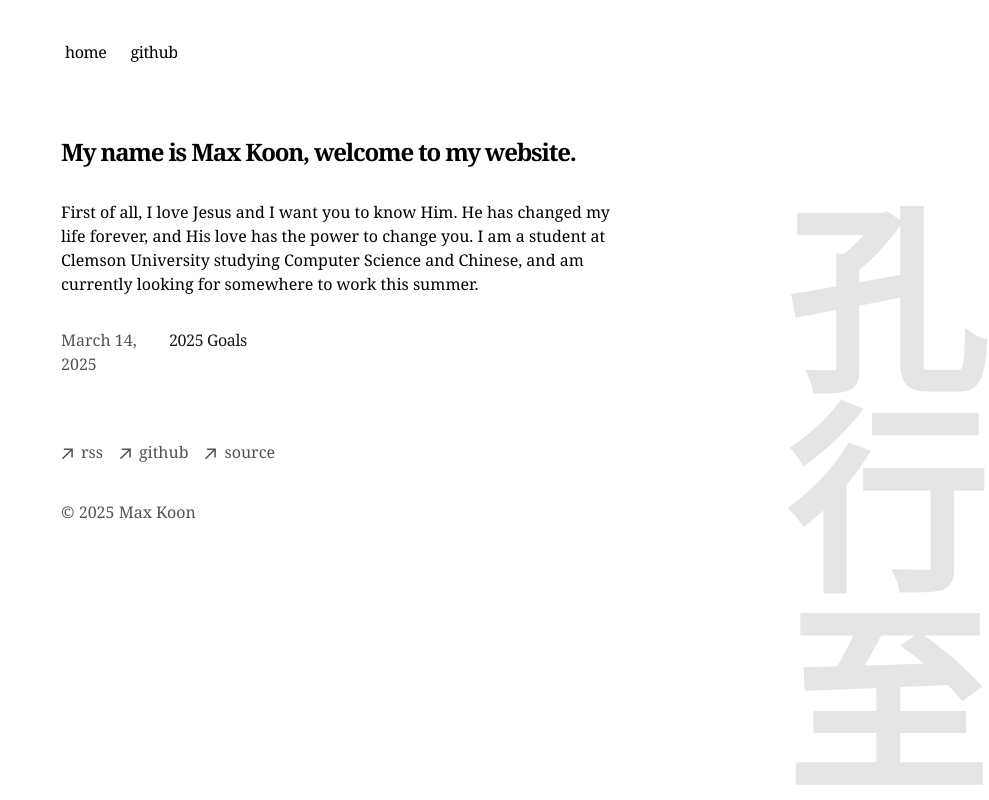
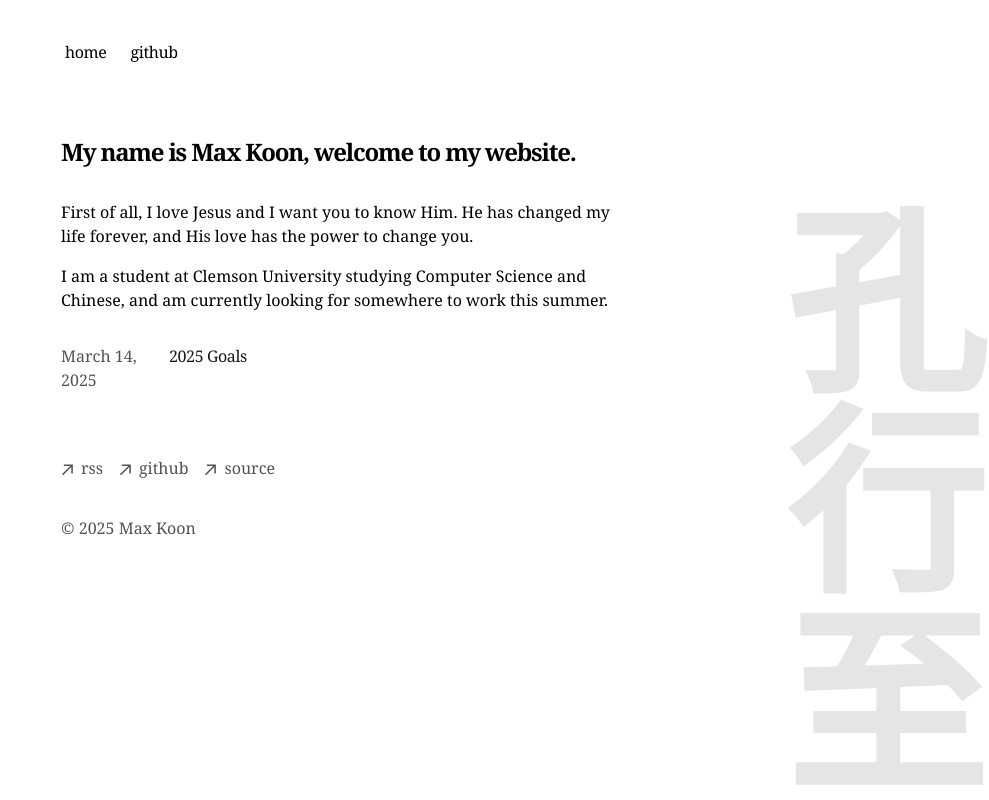
Before and after one commit to k2on/site, a Next.js app: page / in a window 1280 px wide. Shown: the whole page, without its empty margins (291-1280 px from the left). Built offline with nearby package versions, Linux system fonts and the light colour scheme.

Commit message:
Update page.tsx

```diff
--- a/app/page.tsx
+++ b/app/page.tsx
@@ -4,7 +4,8 @@ export default function Page() {
   return (
     <section>
       <h1 className="mb-8 text-2xl font-semibold tracking-tighter">My name is Max Koon, welcome to my website.</h1>
-      <p className="mb-4">{`First of all, I love Jesus and I want you to know Him. He has changed my life forever, and His love has the power to change you.\n\nI am a student at Clemson University studying Computer Science and Chinese, and am currently looking for somewhere to work this summer.`}</p>
+      <p className="mb-4">{`First of all, I love Jesus and I want you to know Him. He has changed my life forever, and His love has the power to change you.`}</p>
+      <p className="mb-4">{`I am a student at Clemson University studying Computer Science and Chinese, and am currently looking for somewhere to work this summer.`}</p>
       <div className="my-8">
         <BlogPosts />
       </div>
```
